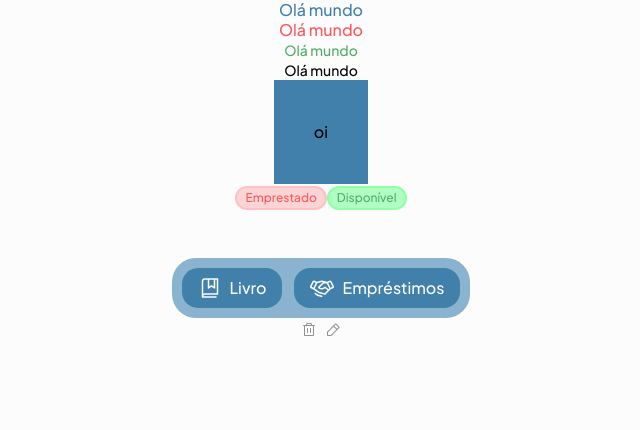
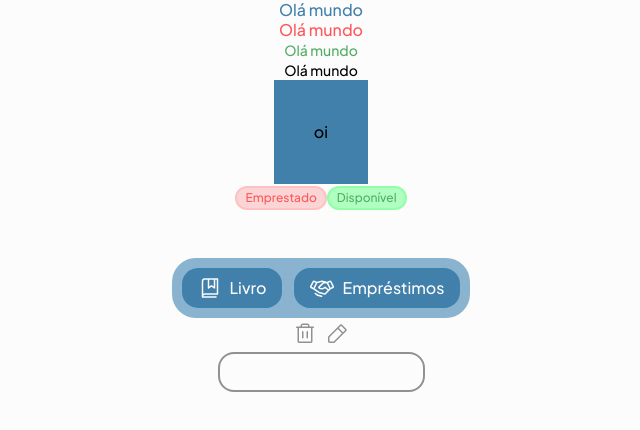
Before and after one commit to MayconSantos04/Front-End-Biblioteca, a React (Vite) app: page / in a window 1280 px wide. Shown: the top 430 px of the page, without its empty margins (319-959 px from the left). Built offline with nearby package versions, Linux system fonts and the light colour scheme.

Commit message:
feat: added new file of input.

```diff
--- a/src/App.tsx
+++ b/src/App.tsx
@@ -9,6 +9,7 @@ import Book from "../src/assets/icons/book.svg?react";
 import ButtonIcon from "./components/Button-icon";
 import Trash from "./assets/icons/trash.svg?react";
 import Pen from "./assets/icons/pen.svg?react";
+import InputText from "./components/Input-text";
 
 export default function App() {
   return (
@@ -46,10 +47,13 @@ export default function App() {
       </div>
 
       <div>
-      <ButtonIcon icon={Trash} variant="primary"/>
-      <ButtonIcon icon={Pen} />
+        <ButtonIcon icon={Trash} variant="primary" />
+        <ButtonIcon icon={Pen} />
       </div>
 
+      <div>
+        <InputText />
+      </div>
     </div>
   );
 }
--- a/src/components/Button-icon.tsx
+++ b/src/components/Button-icon.tsx
@@ -10,7 +10,7 @@ export const buttonIconVariants = cva(
         primary: "bg-transparent hover:bg-gray-500",
       },
       size: {
-        sm: "w-6 h-6 p-1 rounded",
+        sm: "w-8 h-8 p-1 rounded",
       },
     },
     defaultVariants: {
--- /dev/null
+++ b/src/components/Input-text.tsx
@@ -0,0 +1,38 @@
+import { cva, type VariantProps, cx } from "class-variance-authority";
+import type React from "react";
+import { textVariants } from "./Text";
+
+export const inputTextVariants = cva(
+  `
+    border-2 border-solid border-gray-300 focus:border-blue
+    bg-transparent outline-none rounded-2xl text-gray-100 text-sm
+    `,
+  {
+    variants: {
+      size: {
+        md: "py-2 px-4",
+      },
+    },
+    defaultVariants: {
+      size: "md",
+    },
+  },
+);
+
+interface InputTextProps
+  extends
+    Omit<React.InputHTMLAttributes<HTMLInputElement>, "size">,
+    VariantProps<typeof inputTextVariants> {}
+
+export default function InputText({
+  size,
+  className,
+  ...props
+}: InputTextProps) {
+  return (
+    <input
+      className={cx(inputTextVariants({ size }), textVariants(), className)}
+      {...props}
+    />
+  );
+}
```
